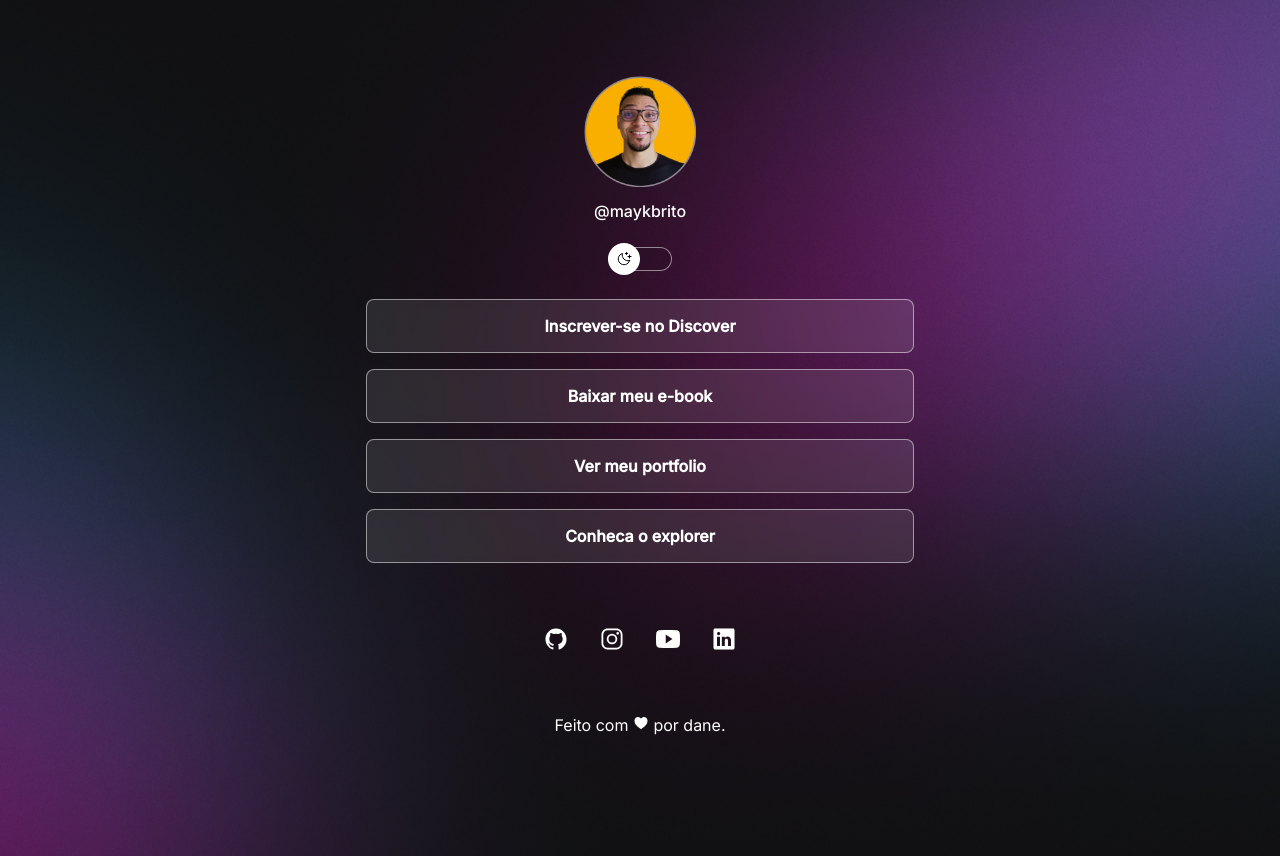
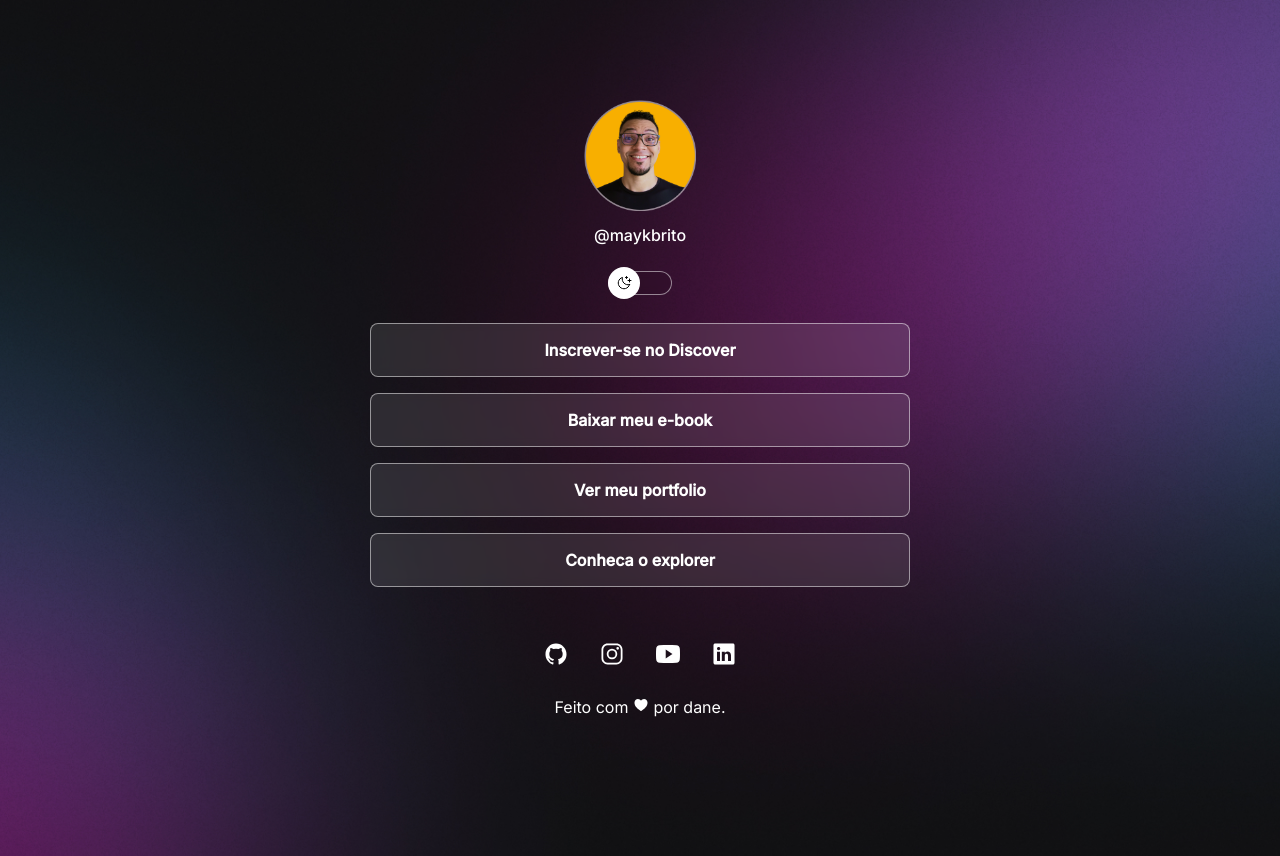
Before and after one commit to daniela-ecosis/projeto-rocketseat, a plain HTML site: page index.html in a window 1280 px wide. Drawn offline with nearby package versions, Linux system fonts and the light colour scheme.

Commit message:
Tirado espacamento entre footer e redes sociais

```diff
--- a/style.css
+++ b/style.css
@@ -37,7 +37,7 @@ body * {
   width: 100%;
   max-width: 588px; /*ajusta layout para telas maiores */
   margin: 56px auto 0px;
-  padding: 0 20px 24px;
+  padding: 24px 24px;
 }
 
 /* PROFILE */
@@ -105,7 +105,6 @@ ul {
   display: flex;
   flex-direction: column;
   gap: 16px;
-
   padding: 24px 0;
 }
 
@@ -138,8 +137,7 @@ ul li a:hover {
   display: flex;
   justify-content: center;
 
-  padding: 24px 0;
-
+  padding: 15px 0;
   font-size: 24px;
 }
 
@@ -157,7 +155,7 @@ ul li a:hover {
 }
 
 footer {
-  padding: 24px 0;
+  padding: 0px;
   text-align: center;
 }
 
```
